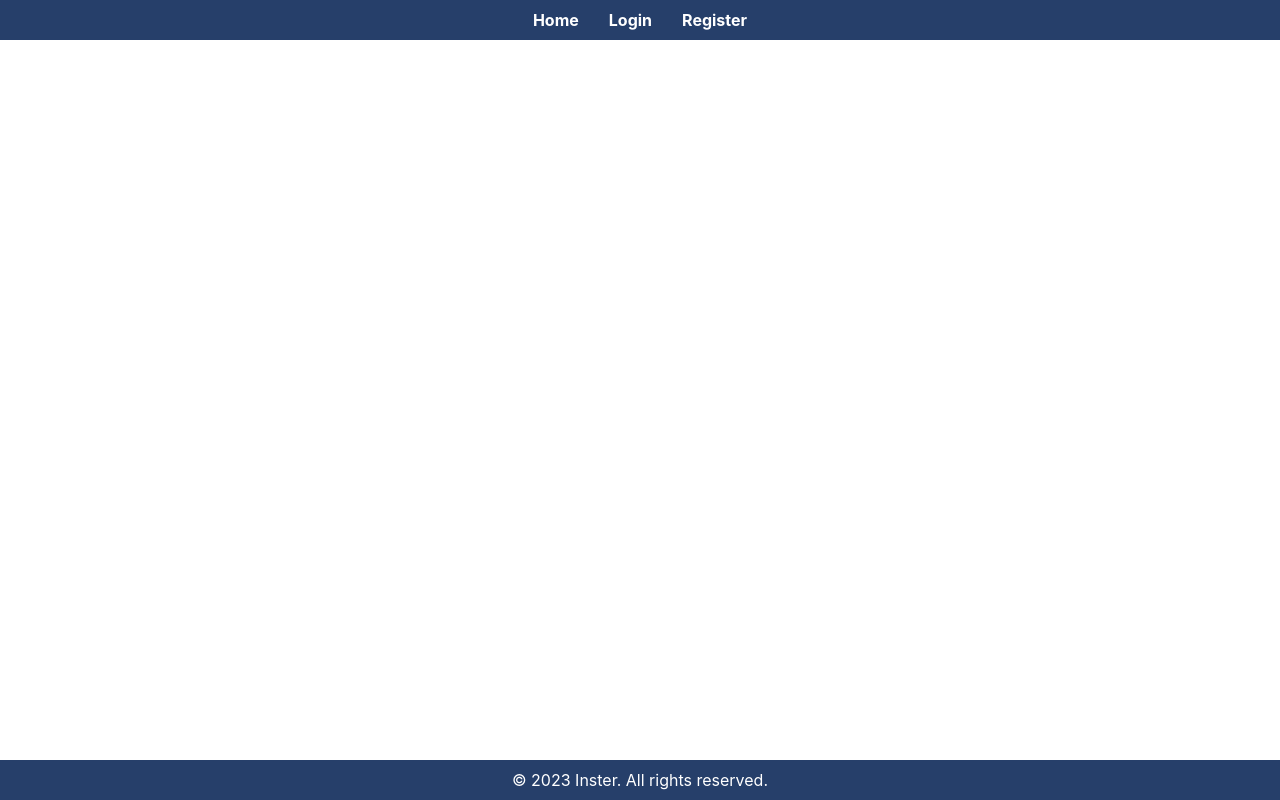
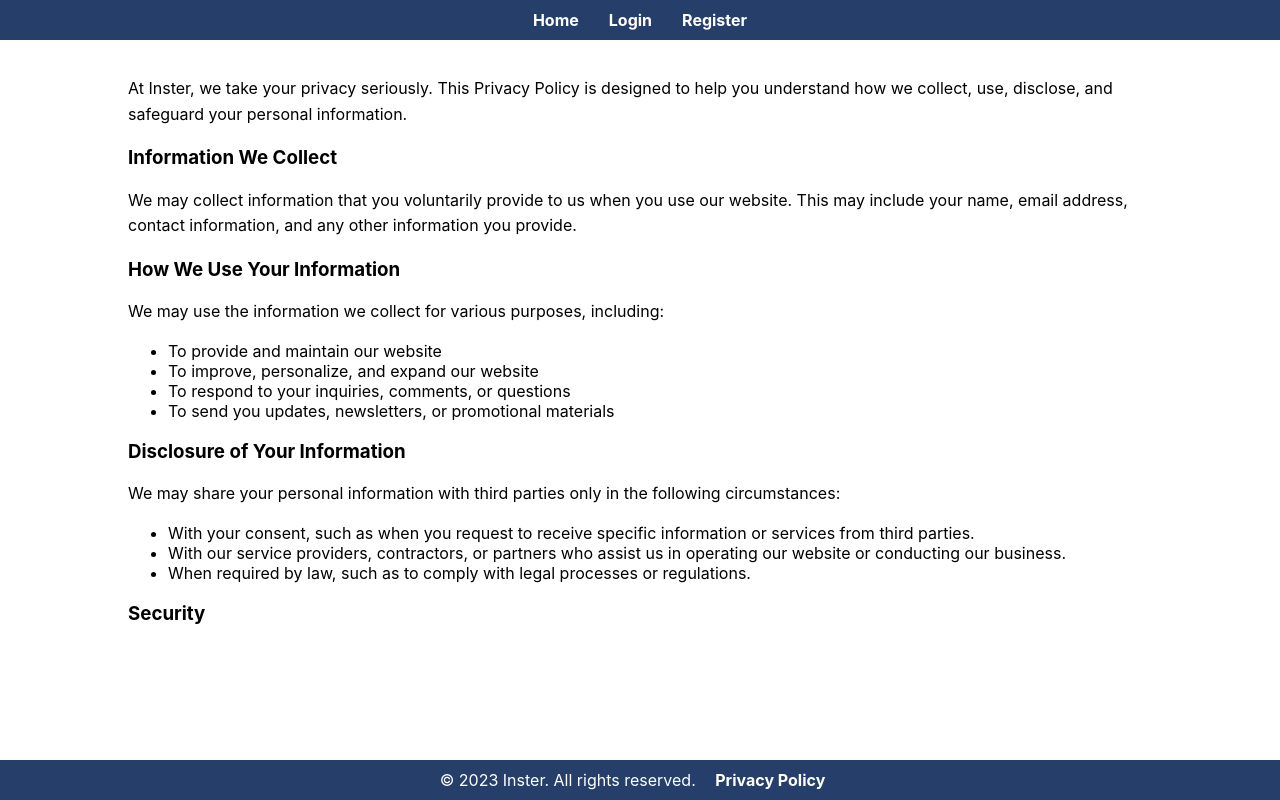
Before and after one commit to tejaswadiwala/inster-frontend, a React (Create React App) app: page /privacy-policy in a window 1280 px wide. Built offline with nearby package versions, Linux system fonts and the light colour scheme.

Commit message:
fix(INSTER): add logo

```diff
--- a/src/App.tsx
+++ b/src/App.tsx
@@ -10,6 +10,7 @@
 import Register from './pages/Register'
 import Footer from './components/Footer'
 import Dashboard from './pages/Dashboard'
+import PrivacyPolicy from './pages/PrivacyPolicy'
 
 function App() {
   const authToken = localStorage.getItem('authToken')
@@ -25,6 +26,7 @@
             path="/dashboard"
             element={authToken ? <Dashboard /> : <Navigate to="/login" />}
           />
+          <Route path="/privacy-policy" element={<PrivacyPolicy />} />
         </Routes>
         <Footer />
       </div>
--- a/src/components/Footer.tsx
+++ b/src/components/Footer.tsx
@@ -1,9 +1,15 @@
 import '../css/Footer.css'
+import { Link } from 'react-router-dom'
 
 function Footer() {
   return (
     <div className="footer">
-      <p>&copy; 2023 Inster. All rights reserved.</p>
+      <p>
+        &copy; 2023 Inster. All rights reserved.{' '}
+        <Link className="footer-link" to="/privacy-policy">
+          Privacy Policy
+        </Link>
+      </p>
     </div>
   )
 }
--- a/src/css/Footer.css
+++ b/src/css/Footer.css
@@ -11,3 +11,14 @@
   .footer p {
     margin: 0;
   }
+
+  .footer-link {
+    color: white;
+    text-decoration: none;
+    margin: 0 15px;
+    font-weight: bold;
+  }
+
+  .footer-link:hover {
+    text-decoration: underline;
+  }
--- a/src/css/Home.css
+++ b/src/css/Home.css
@@ -6,8 +6,7 @@
     height: calc(100vh - 120px); /* Subtract header and footer height */
   }
 
-  .home-title {
-    font-size: 2.5rem;
-    color: #333;
-    text-align: center;
-  }
+.inster-logo {
+  max-width: 600px; /* Adjust the maximum width to your preference */
+  height: auto; /* Maintain the aspect ratio */
+}
--- /dev/null
+++ b/src/css/PrivacyPolicy.css
@@ -0,0 +1,11 @@
+.privacy-policy-content {
+    max-width: 80%;
+    margin: 0 auto;
+    padding: 20px;
+    overflow-y: scroll;
+    max-height: 70vh;
+  }
+
+  .privacy-policy-content p {
+    line-height: 1.6;
+  }
--- a/src/pages/Home.tsx
+++ b/src/pages/Home.tsx
@@ -1,9 +1,14 @@
 import '../css/Home.css'
+import insterLogo from '../assets/insterLogo.png'
 
 function Home() {
   return (
     <div className="home-container">
-      <h1 className="home-title">Welcome to Inster</h1>
+      <img
+        src={insterLogo}
+        alt="Inster Logo"
+        className="inster-logo" // Add a class for styling if needed
+      />
     </div>
   )
 }
--- /dev/null
+++ b/src/pages/PrivacyPolicy.tsx
@@ -0,0 +1,75 @@
+import '../css/PrivacyPolicy.css'
+
+function PrivacyPolicy() {
+  return (
+    <div className="privacy-policy-content">
+      <p>
+        At Inster, we take your privacy seriously. This Privacy Policy is
+        designed to help you understand how we collect, use, disclose, and
+        safeguard your personal information.
+      </p>
+
+      <h3>Information We Collect</h3>
+      <p>
+        We may collect information that you voluntarily provide to us when you
+        use our website. This may include your name, email address, contact
+        information, and any other information you provide.
+      </p>
+
+      <h3>How We Use Your Information</h3>
+      <p>
+        We may use the information we collect for various purposes, including:
+      </p>
+      <ul>
+        <li>To provide and maintain our website</li>
+        <li>To improve, personalize, and expand our website</li>
+        <li>To respond to your inquiries, comments, or questions</li>
+        <li>To send you updates, newsletters, or promotional materials</li>
+      </ul>
+
+      <h3>Disclosure of Your Information</h3>
+      <p>
+        We may share your personal information with third parties only in the
+        following circumstances:
+      </p>
+      <ul>
+        <li>
+          With your consent, such as when you request to receive specific
+          information or services from third parties.
+        </li>
+        <li>
+          With our service providers, contractors, or partners who assist us in
+          operating our website or conducting our business.
+        </li>
+        <li>
+          When required by law, such as to comply with legal processes or
+          regulations.
+        </li>
+      </ul>
+
+      <h3>Security</h3>
+      <p>
+        We take appropriate measures to protect your personal information from
+        unauthorized access, disclosure, alteration, or destruction. However,
+        please be aware that no method of transmission over the internet or
+        electronic storage is entirely secure, and we cannot guarantee the
+        absolute security of your data.
+      </p>
+
+      <h3>Changes to this Privacy Policy</h3>
+      <p>
+        We reserve the right to update or modify this Privacy Policy at any
+        time. Your continued use of our website after any changes constitutes
+        your acceptance of the updated policy.
+      </p>
+
+      <h3>Contact Us</h3>
+      <p>
+        If you have any questions or concerns about our Privacy Policy, please
+        contact us at info@torcc.ca.
+      </p>
+    </div>
+  )
+}
+
+export default PrivacyPolicy
```
Also changed, not shown: src/assets/insterLogo.png (added).
